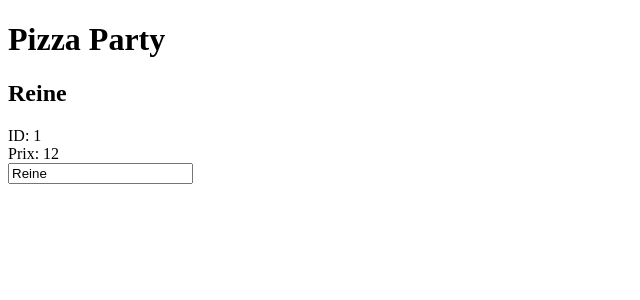
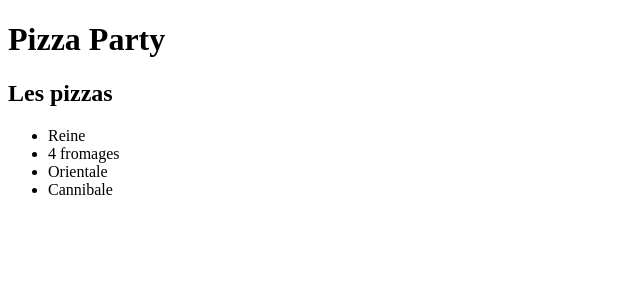
Before and after one commit to NicolasRousseaux26/angular-pizza-1, an Angular app: page / in a window 1280 px wide. Shown: the top 300 px of the page, without its empty margins (0-640 px from the left). Built offline with nearby package versions, Linux system fonts and the light colour scheme.

Commit message:
Display pizza list and selected pizza

```diff
--- a/src/app/app.component.html
+++ b/src/app/app.component.html
@@ -1,11 +1,21 @@
 <h1>{{ title }}</h1>
-<h2>{{ pizza.name }}</h2>
-<div>ID: {{ pizza.id }}</div>
-<div>Prix: {{ pizza.price }}</div>
+<div *ngIf="selectedPizza">
+  <h2>{{ selectedPizza?.name }}</h2>
+  <div>ID: {{ selectedPizza.id }}</div>
+  <div>Prix: {{ selectedPizza.price }}</div>
 
-<!-- ngModel est une directive d'Angular -->
-<input [(ngModel)]="pizza.name">
+  <!-- ngModel est une directive d'Angular -->
+  <input [(ngModel)]="selectedPizza.name">
+</div>
 
 <!--
-  <input [value]="pizza.name" (keyup)="pizza.name = $event.target.value">
+  <input [value]="selectedPizza.name" (keyup)="selectedPizza.name = $event.target.value">
 -->
+
+<h2>Les pizzas</h2>
+
+<ul>
+  <li *ngFor="let pizza of pizzas" (click)="onSelect(pizza)">
+    {{ pizza.name }}
+  </li>
+</ul>
--- a/src/app/app.component.scss
+++ b/src/app/app.component.scss
@@ -0,0 +1,10 @@
+$color: lightgreen;
+
+li {
+    transition: 0.5s;
+
+    &:hover {
+        cursor: pointer;
+        box-shadow: 1px 1px 1px 1px lightgrey;
+    }
+}
--- a/src/app/app.component.ts
+++ b/src/app/app.component.ts
@@ -6,15 +6,26 @@
   price: number;
 }
 
+const PIZZAS: Pizza[] = [
+  { id: 1, name: 'Reine', price: 12 },
+  { id: 2, name: '4 fromages', price: 13 },
+  { id: 3, name: 'Orientale', price: 11 },
+  { id: 4, name: 'Cannibale', price: 9 }
+];
+
 @Component({
   selector: 'app-root',
-  templateUrl: './app.component.html'
+  templateUrl: './app.component.html',
+  styleUrls: ['./app.component.scss']
 })
 export class AppComponent {
   title = 'Pizza Party';
-  pizza: Pizza = {
-    id: 1,
-    name: 'Reine',
-    price: 12
+  selectedPizza: Pizza;
+  pizzas: Pizza[] = PIZZAS;
+
+  onSelect(pizza: Pizza): void {
+    // On récupère la pizza cliquée
+    console.log(pizza);
+    this.selectedPizza = pizza;
   }
 }
```
